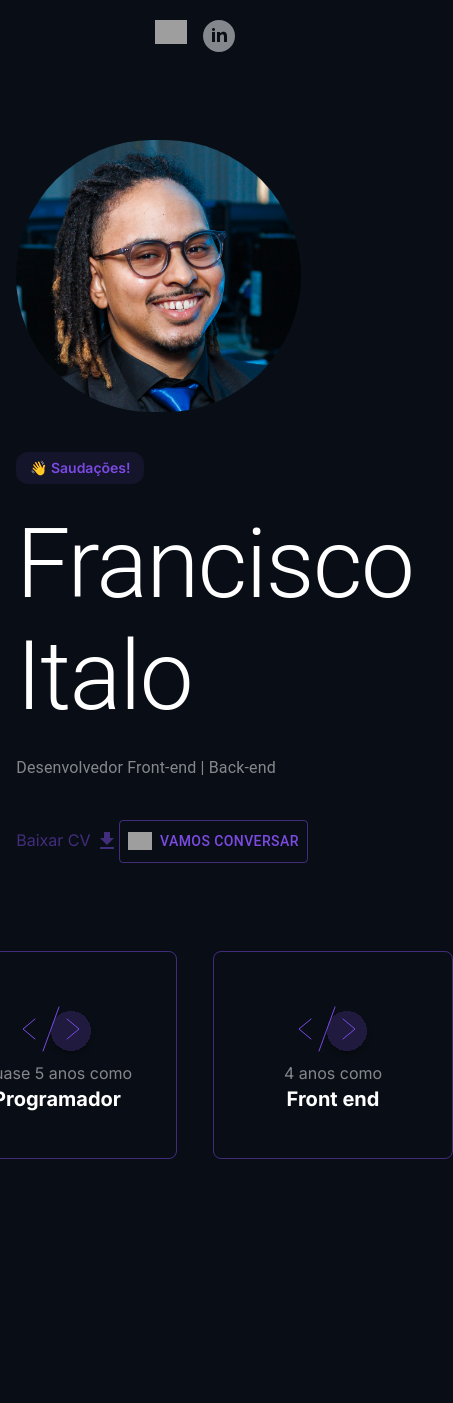
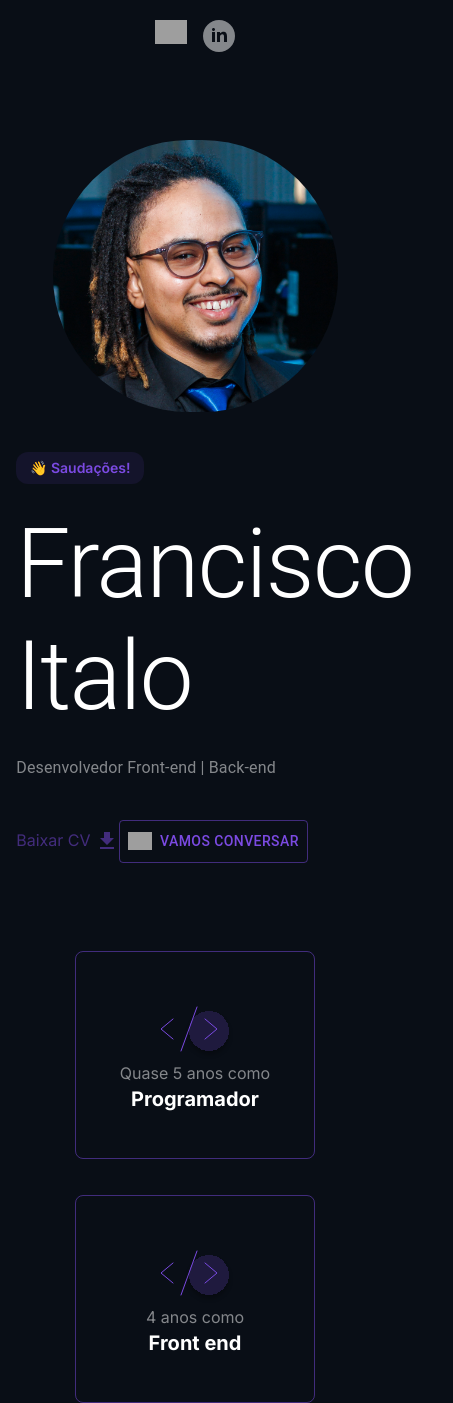
Before and after one commit to italosilva01/italo-portifolio, a Next.js app: page / in a window 390 px wide. Shown: the whole page, 453 px wide, since content can reach past the window. Before the commit the page ends 1159 px from the top, so only its background shows below. Built offline with nearby package versions, Linux system fonts and the light colour scheme; grey boxes are pictures that could not be loaded.

Commit message:
wip: add  experience sesseion version mobile done

```diff
--- a/src/app/components/molecules/Experiences/index.tsx
+++ b/src/app/components/molecules/Experiences/index.tsx
@@ -7,7 +7,7 @@ export const Experiences = () => {
   return (
     <Box className="w-full">
       <div className="flex flex-col gap-5 items-center">
-        <Box className="flex justify-center gap-9 ">
+        <Box className="flex flex-col md:flex-row justify-center gap-9 ">
           <CardInfo
             icon={IconCode}
             title="Quase 5 anos como"
--- a/src/app/components/molecules/Resume/index.tsx
+++ b/src/app/components/molecules/Resume/index.tsx
@@ -9,7 +9,7 @@ import { MenuSocialMedia } from '@components/Menu/MenuSocialMedia';
 export const Resume = () => {
   return (
     <Box className="flex flex-col gap-10 md:w-full border-1 border-white md:flex-row md:items-center  md:justify-between">
-      <Box className="md:hidden">
+      <Box className="mx-auto md:hidden">
         <Image
           src="/profileM.png"
           width={285}
```
